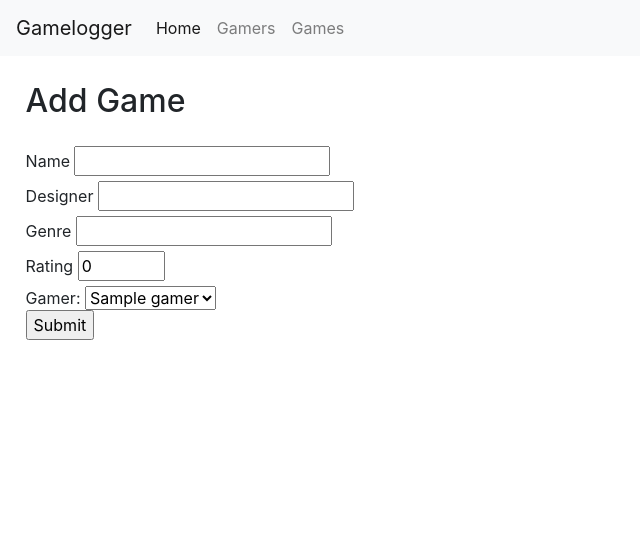
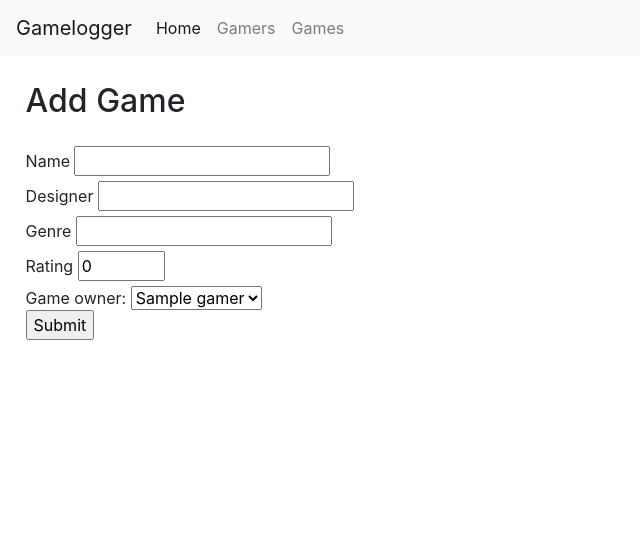
Before and after one commit to ashtroboy79/gamelogger, a Flask app: page /games/add in a window 1280 px wide. Shown: the top 540 px of the page, without its empty margins (0-640 px from the left). Run offline with Flask 2, Linux system fonts and the light colour scheme; tables that the repository leaves empty hold one stand-in row (values such as "Sample post").

```diff
--- a/application/templates/game_add.html
+++ b/application/templates/game_add.html
@@ -14,7 +14,7 @@
             <br>
             {{ form.rating.label }} {{ form.rating }}
             <br>
-            Gamer: {{ form.gamer_id }}
+            Game owner: {{ form.gamer_id }}
             <br>
             {{ form.submit }}
         </p>
```
